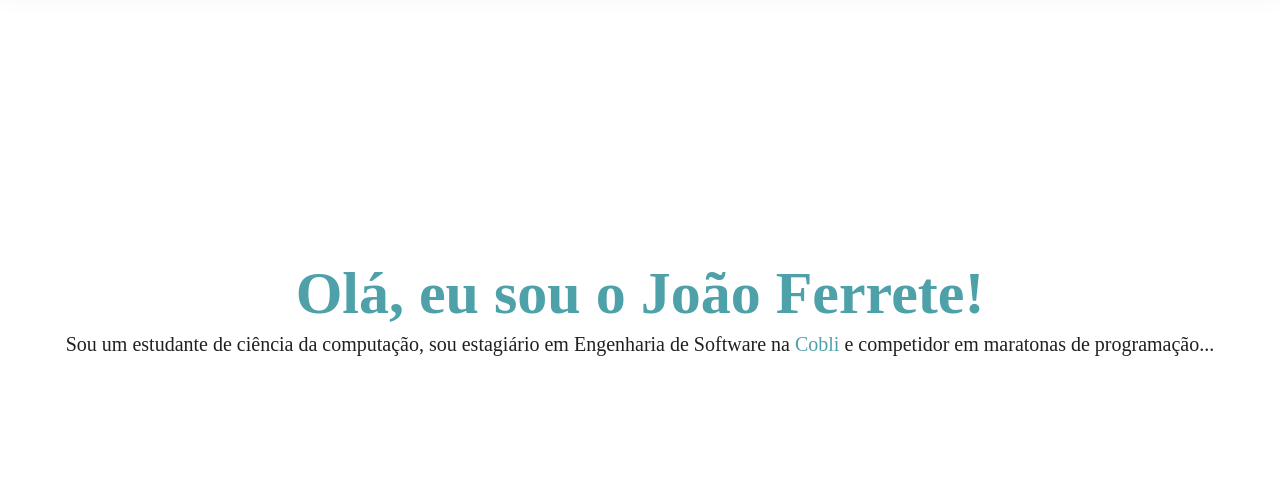
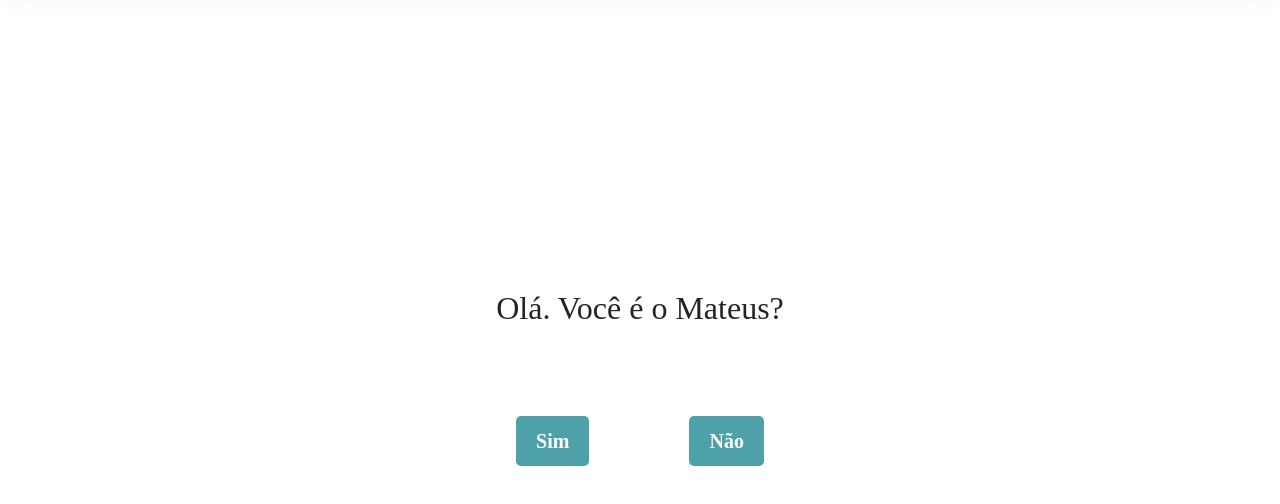
Before and after one commit to joaoferrete/joaoferrete.github.io, a plain HTML site: page index.html in a window 1280 px wide. Shown: the part 92-596 px from the top of the page. Drawn offline with nearby package versions, Linux system fonts and the light colour scheme.

Commit message:
feat: adicionando botão pra impressionar meu amor

```diff
--- a/index.html
+++ b/index.html
@@ -49,7 +49,7 @@
         </ul>
     </header>
     <body class="bodyStyle">
-        <div class="hello">
+        <!-- <div class="hello">
             <h1>
                 Olá, eu sou o João Ferrete!
             </h1>
@@ -57,9 +57,29 @@
                 Sou um estudante de ciência da computação, sou estagiário em Engenharia de Software na
                 <a href="https://cobli.co" target="_blank">Cobli</a> e competidor em maratonas de programação...
             </p>
+        </div> -->
+
+        <h2 class="hello">
+            Olá. Você é o Mateus?
+        </h2>
+        <div class="button-div">
+            <button class="btn btn-primary" id="yes-button">Sim</button>
+            <button class="btn btn-primary" id="no-button">Não</button>
         </div>
+
 
         <div></div>
 
     </body>
 </html>
+
+<script>
+    document.getElementById("yes-button").addEventListener("click", function() {
+        alert("TE AMO, VIDAAAA! <3");
+    });
+
+    document.getElementById("no-button").addEventListener("click", function() {
+        alert("Então vazaaa! Esse site é só para o Mateus!");
+    });
+
+</script>
--- a/style.css
+++ b/style.css
@@ -96,3 +96,24 @@
     color: #b2ebf0;
     text-decoration: none;
 }
+
+.button-div {
+    display: flex;
+    flex-direction: row;
+    justify-content: center;
+    align-items: center;
+    margin-top: -300px;
+}
+
+.button-div button {
+    background-color: #4EA1A9;
+    color: #fff;
+    font-size: 20px;
+    font-weight: 700;
+    padding: 10px 20px;
+    border: none;
+    border-radius: 5px;
+    cursor: pointer;
+    margin-left: 50px;
+    margin-right: 50px;
+}
```
